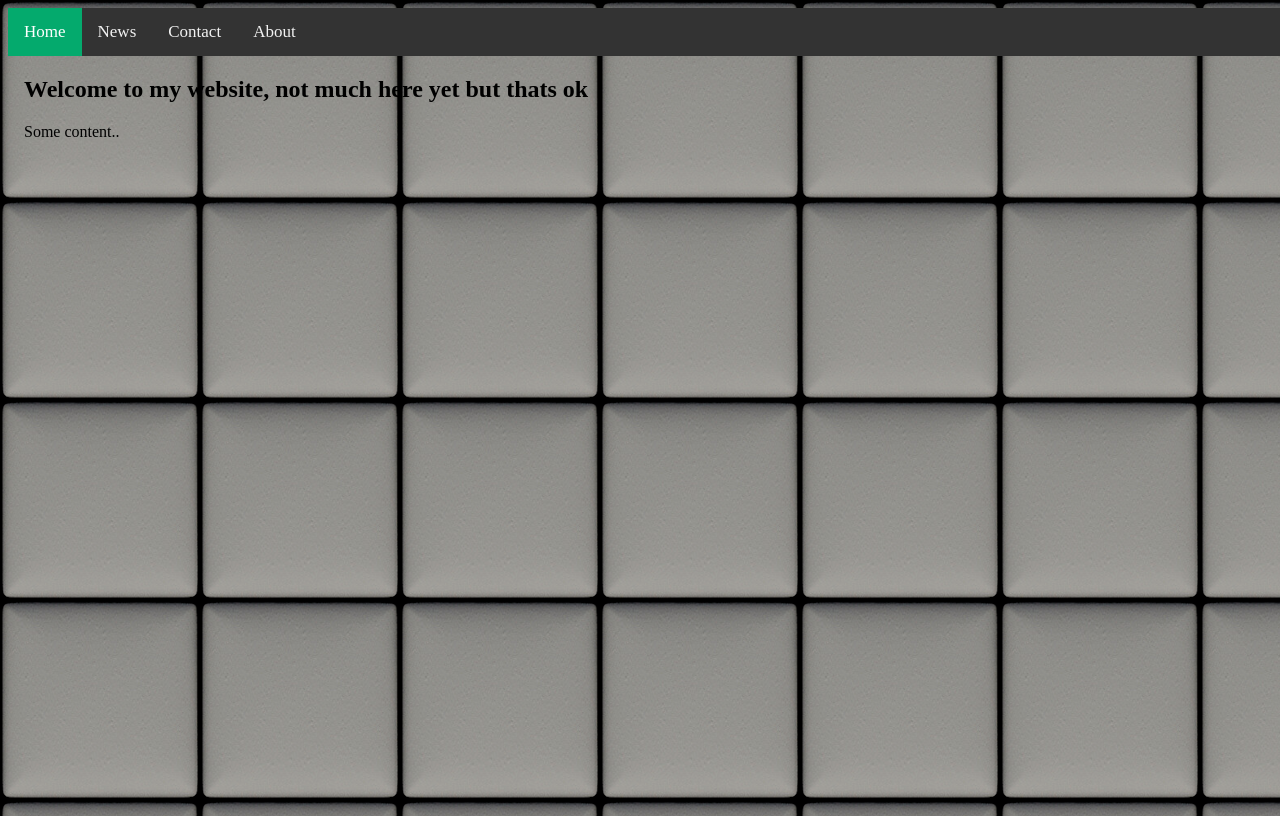
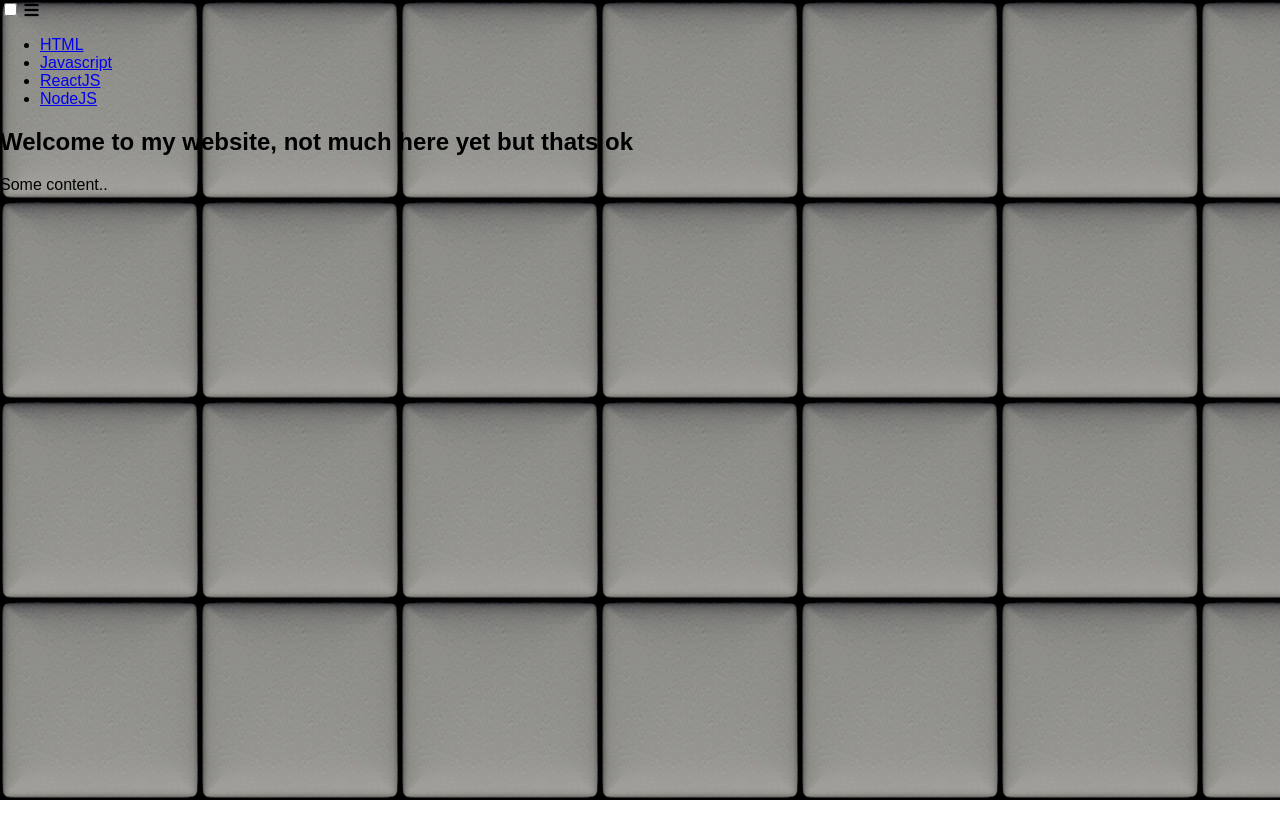
Before and after one commit to anonymous14386/rubberroomwithrats, a plain HTML site: page index.html in a window 1280 px wide. Drawn offline with Linux system fonts and the light colour scheme; files whose address does not match are found by name.

Commit message:
modified:   index.html 	renamed:    style.css -> styles/style.css

```diff
--- a/index.html
+++ b/index.html
@@ -1,22 +1,33 @@
 <html>
 
     <head>
+        <meta charset="utf-8">
+        <meta name="viewport"
+            content="width=device-width, initial-scale=1.0">
+        <link rel="stylesheet" href="https://cdnjs.cloudflare.com/ajax/libs/font-awesome/5.15.3/css/all.min.css" />
+        <link rel="stylesheet" href="styles/style.css" />
+
         <title>
             Crazy?
         </title>
-        <link rel="stylesheet" href="style.css">
+
     </head>
 
     <body>
+        <nav>
+            <input type="checkbox" id="check">
+            <label for="check" class="checkbtn">
+                <i class="fas fa-bars"></i>
+            </label>
+            <ul>
+                <li><a class="active" href="#">HTML</a></li>
+                <li><a href="#">Javascript</a></li>
+                <li><a href="#">ReactJS</a></li>
+                <li><a href="#">NodeJS</a></li>
+            </ul>
+        </nav>
 
-        <div class="topnav">
-            <a class="active" href="#home">Home</a>
-            <a href="#news">News</a>
-            <a href="#contact">Contact</a>
-            <a href="#about">About</a>
-        </div>
-
-        <div style="padding-left:16px">
+        <div>
             <h2>Welcome to my website, not much here yet but thats ok</h2>
             <p>Some content..</p>
           </div>
--- a/style.css
+++ b/styles/style.css
@@ -4,6 +4,8 @@ body {
     background: url('images/block.png');
     background-size: 200px;
     background-repeat: repeat-x repeat-y;
+    margin: 0;
+    font-family: Arial, Helvetica, sans-serif;
 }
 
 .topnav {
```
